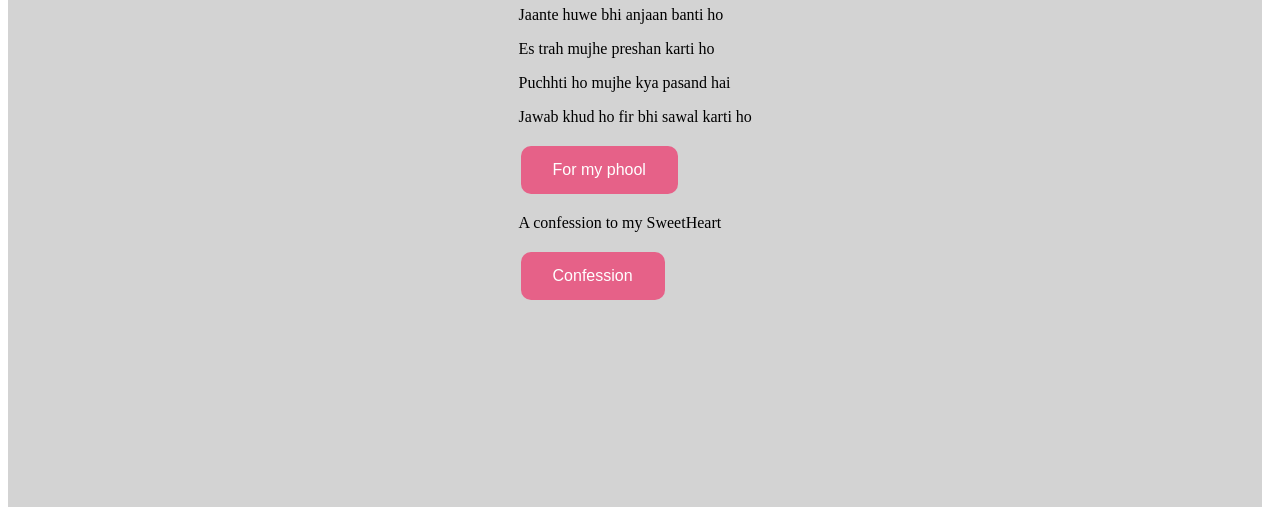
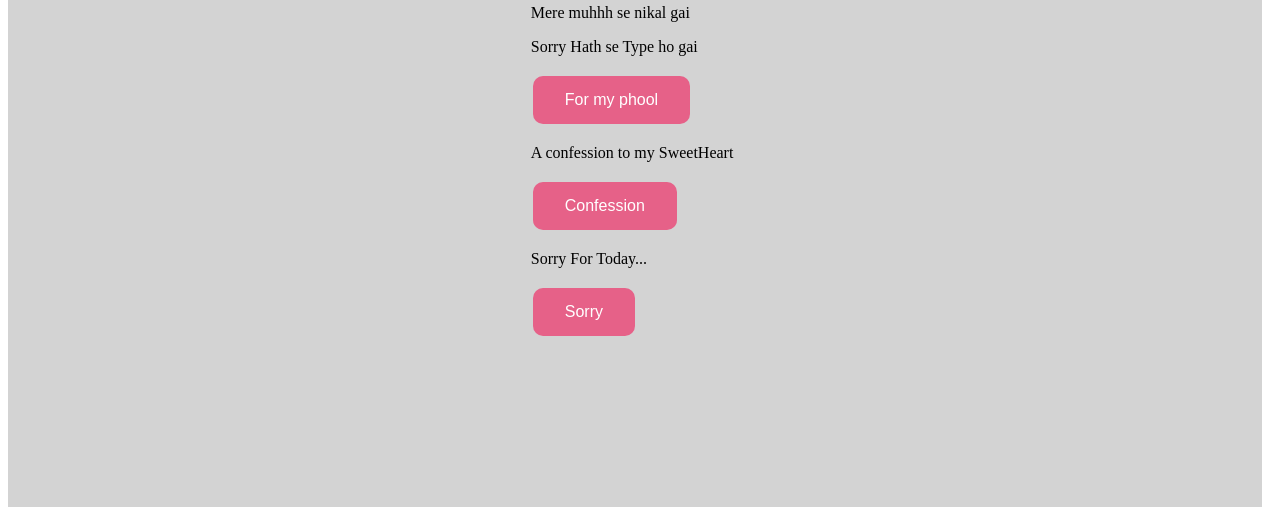
Before and after one commit to imdtaufique/flower, a plain HTML site: page index.html in a window 1280 px wide. Shown: the part 285-800 px from the top of the page. Drawn offline with Linux system fonts and the light colour scheme.

Commit message:
Update index.html

```diff
--- a/index.html
+++ b/index.html
@@ -39,13 +39,14 @@ button {
     <div class="parent">
         <div class="child">
             <h1>Hello Baby!!!!</h1>
-            <p>Jaante huwe bhi anjaan banti ho</p>
-            <p>Es trah mujhe preshan karti ho</p>
-            <p>Puchhti ho mujhe kya pasand hai</p>
-            <p>Jawab khud ho fir bhi sawal karti ho</p>
+            <p>Bhut tikhi mirchi ho bbaaa tm to</p>
+            <p>Mere muhhh se nikal gai</p>
+            <p>Sorry Hath se Type ho gai</p>
             <a href="flower.html"><button>For my phool</button></a>
             <p>A confession to my SweetHeart</p>
             <a href="letter.html"><button>Confession</button></a>
+            <p>Sorry For Today...</p>
+            <a href="sorry.html"><button>Sorry</button></a>
         </div>
     </div>
 </body>
```
